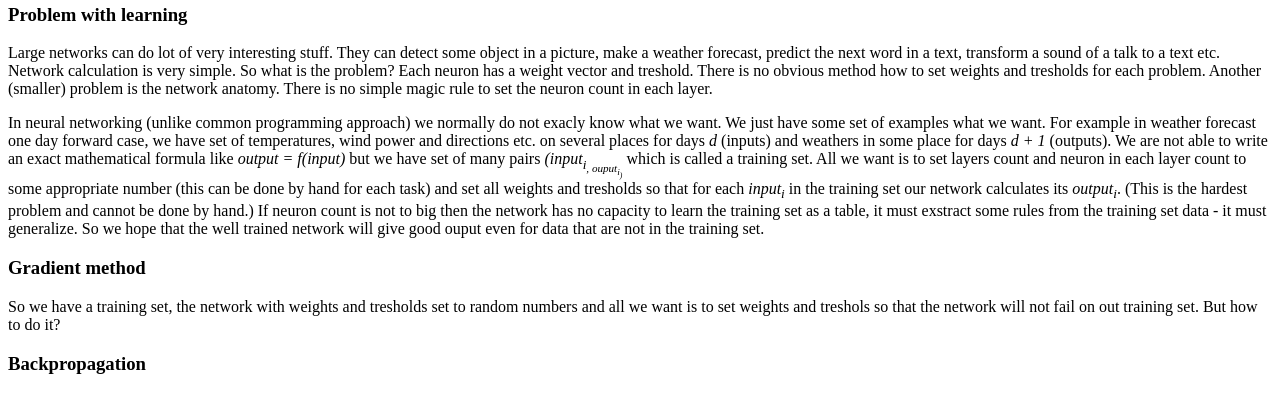
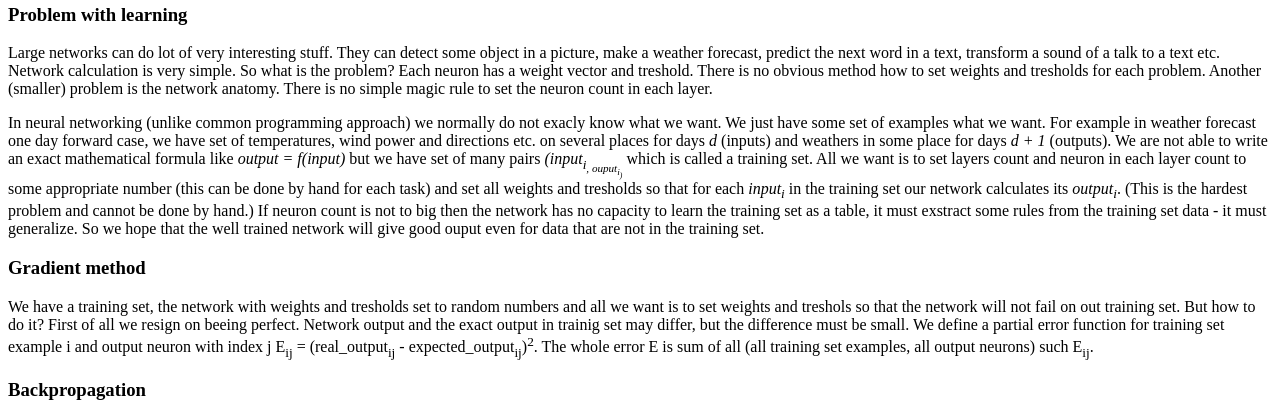
Before and after one commit to honzour/backpropagation, a PHP site: page /backpropagation.php in a window 1280 px wide. Shown: the part 603-1023 px from the top of the page. Before the commit the page ends 977 px from the top, so only its background shows below. Run offline with PHP 8.4, Linux system fonts and the light colour scheme.

Commit message:
bp update

```diff
--- a/web/backpropagation.php
+++ b/web/backpropagation.php
@@ -35,7 +35,7 @@ In neural networking (unlike common programming approach) we normally do not exa
 </P>
 <H3>Gradient method</H3>
 <P>
-So we have a training set, the network with weights and tresholds set to random numbers and all we want is to set weights and treshols so that the network will not fail on out training set. But how to do it?
+We have a training set, the network with weights and tresholds set to random numbers and all we want is to set weights and treshols so that the network will not fail on out training set. But how to do it? First of all we resign on beeing perfect. Network output and the exact output in trainig set may differ, but the difference must be small. We define a partial error function for training set example i and output neuron with index j E<SUB>ij</SUB> = (real_output<SUB>ij</SUB> - expected_output<SUB>ij</SUB>)<SUP>2</SUP>. The whole error E is sum of all (all training set examples, all output neurons) such E<SUB>ij</SUB>.
 </P>
 <H3>Backpropagation</H3>
 <P>
```
